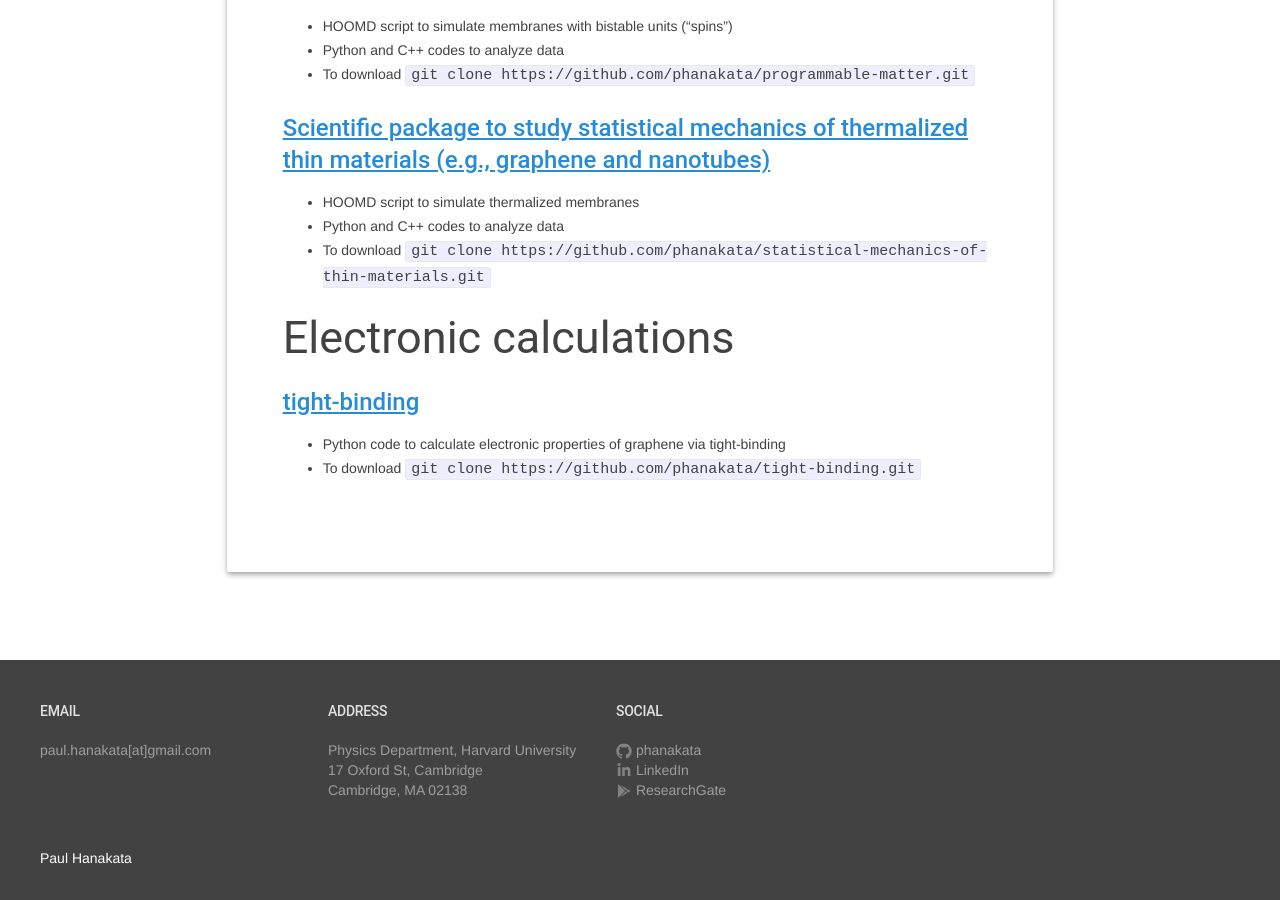
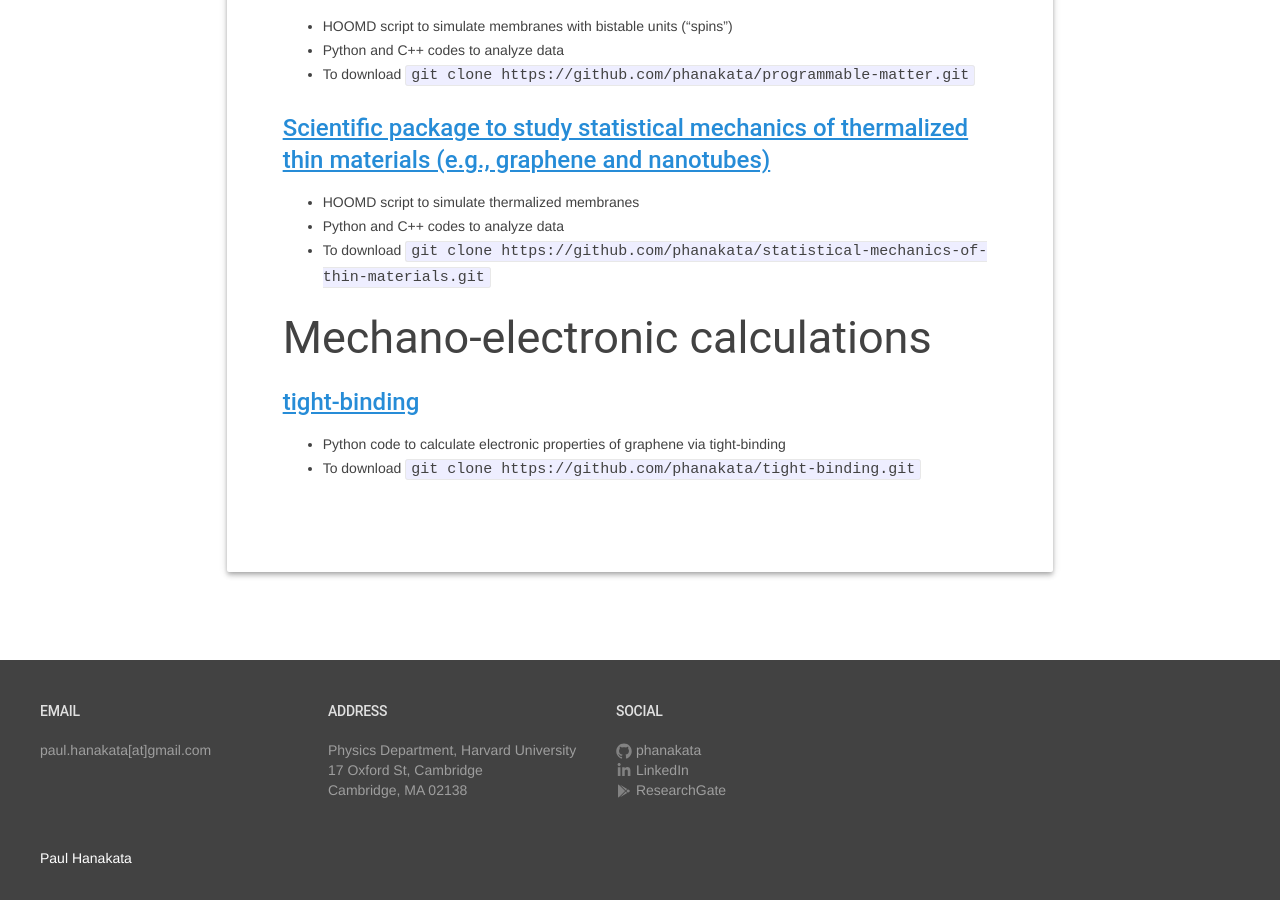
Before and after one commit to phanakata/phanakata.github.io, a Jekyll site: the page built from pages/Codes.md, in a window 1280 px wide and 900 px high, scrolled down 663 px. Built offline with Jekyll 4.4.1, drawn with Linux system fonts in a browser that asks for light colours.

Commit message:
Update Codes.md

```diff
--- a/pages/Codes.md
+++ b/pages/Codes.md
@@ -22,7 +22,7 @@ permalink: /Codes/
 * Python and C++ codes to analyze data
 * To download `git clone https://github.com/phanakata/statistical-mechanics-of-thin-materials.git`
 
-## Electronic calculations
+## Mechano-electronic calculations
 #### <a href="https://github.com/phanakata/tight-binding" style="color:#268cd7"> tight-binding </a>
 * Python code to calculate electronic properties of graphene via tight-binding
 * To download `git clone https://github.com/phanakata/tight-binding.git`
```
